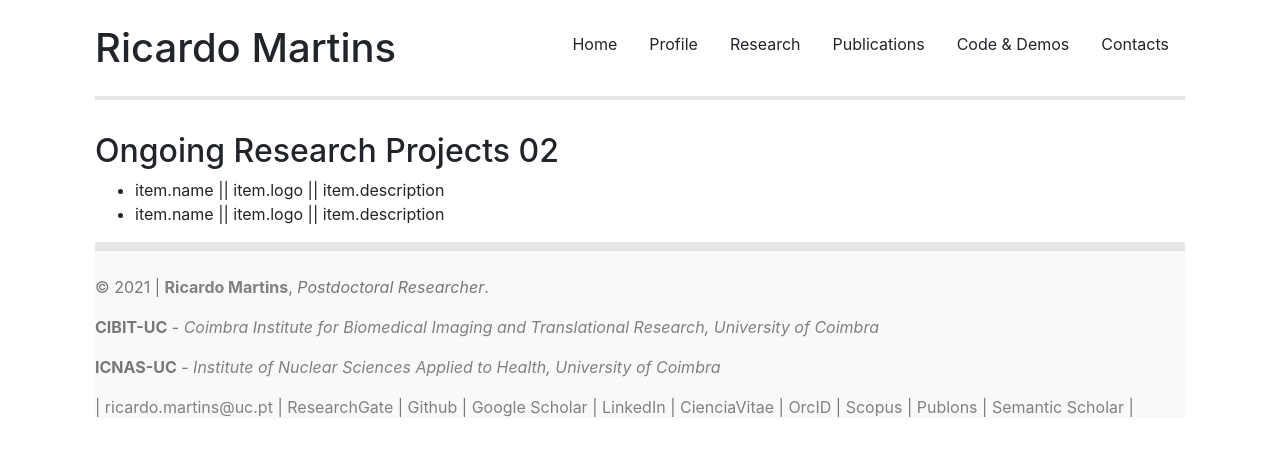
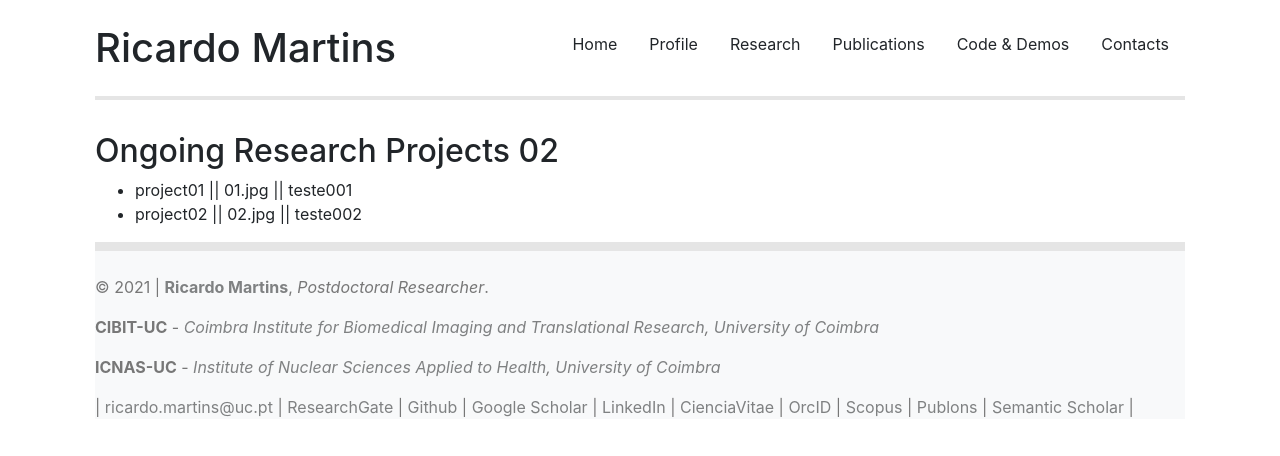
Before and after one commit to ricardomar/ricardomar.github.io, a Jekyll site: the page built from research/teste02.html, in a window 1280 px wide. Shown: the top 456 px of the page. Built offline with Jekyll 4.4.1, drawn with Linux system fonts in a browser that asks for light colours.

Commit message:
Update teste02.html

```diff
--- a/research/teste02.html
+++ b/research/teste02.html
@@ -11,7 +11,7 @@ title: Research Projects |
 	<ul>
 		{% for item in site.data.myProjects %}
 		<li>
-			item.name || item.logo || item.description
+			{{item.name}} || {{item.logo}} || {{item.description}}
         </li>
        {% endfor %}
     </ul>
```
